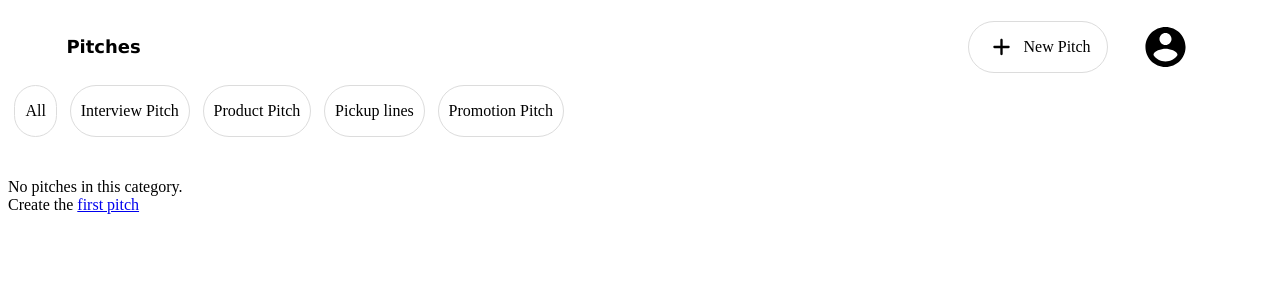
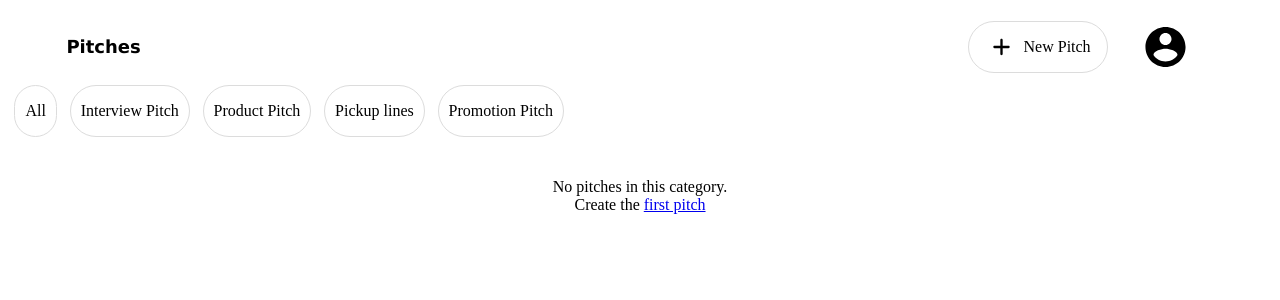
Before and after one commit to kennjr/Pitch, a Flask app: page /category/pickup_lines in a window 1280 px wide. Shown: the top 300 px of the page. Run offline with Flask 2, Linux system fonts and the light colour scheme; grey boxes are pictures that could not be loaded.

Commit message:
Added a style for the informative text that appears if the list of items to be displayed is empty

```diff
--- a/app/static/css/navbar_styles.css
+++ b/app/static/css/navbar_styles.css
@@ -5,6 +5,10 @@
 
 .block_container{
     padding-top: 15vh
+}
+
+.informative_text{
+    text-align: center;
 }
 
 .main_nav_container{
```
